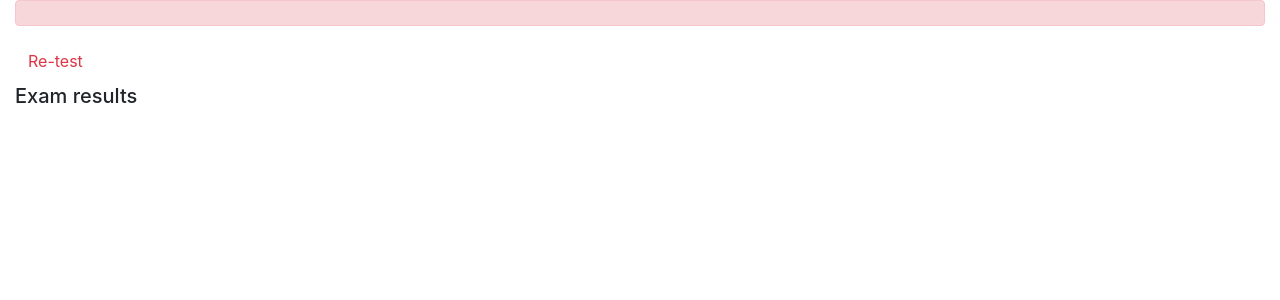
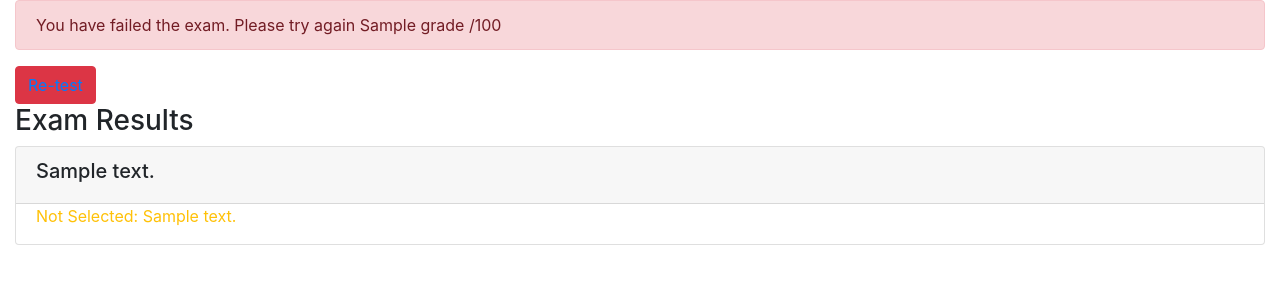
Before and after one commit to VictorRodriguezSanroman/Django-app-course, a Django app: template onlinecourse/templates/onlinecourse/exam_result_bootstrap.html in a window 1280 px wide. Shown: the part 56-356 px from the top of the page. Run offline with Django 3.2, Linux system fonts and the light colour scheme; tables that the repository leaves empty hold one stand-in row (values such as "Sample post"); the template is opened without the code that fills it: values that come from a table or form of the project are taken from there, most other values are stand-ins (such as "Sample title", 1, 10 or a date in 2020); some libraries are stand-ins or nearby versions.

Commit message:
third commit

```diff
--- a/onlinecourse/templates/onlinecourse/exam_result_bootstrap.html
+++ b/onlinecourse/templates/onlinecourse/exam_result_bootstrap.html
@@ -4,6 +4,45 @@
     <meta charset="UTF-8">
     {% load static %}
     <link rel="stylesheet" href="https://maxcdn.bootstrapcdn.com/bootstrap/4.5.2/css/bootstrap.min.css">
+
+
+    <style>
+            .custom-control-input:focus ~
+          .custom-control-label::before {
+                /* when the button is toggled off
+  it is still in focus and a violet border will appear */
+                border-color: violet !important;
+                /* box shadow is blue by default
+  but we do not want any shadow hence we have set
+  all the values as 0 */
+                box-shadow:
+                  0 0 0 0rem rgba(0, 0, 0, 0) !important;
+            }
+
+            /*sets the background color of
+          switch to violet when it is checked*/
+            .custom-control-input:checked ~
+          .custom-control-label::before {
+                border-color: violet !important;
+                background-color: violet !important;
+            }
+
+            /*sets the background color of
+          switch to violet when it is active*/
+            .custom-control-input:active ~
+          .custom-control-label::before {
+                background-color: violet !important;
+                border-color: violet !important;
+            }
+
+            /*sets the border color of switch
+          to violet when it is not checked*/
+            .custom-control-input:focus:
+          not(:checked) ~ .custom-control-label::before {
+                border-color: violet !important;
+            }
+        </style>
+
 </head>
 <body>
 
@@ -35,21 +74,91 @@
     </div>
 </nav>
 
+
 <div class="container-fluid">
     {% if grade > 80 %}
     <div class="alert alert-success">
-       <!--HINT Display passed info -->
+       <b>Congratulations, {{ user.first_name }}! </b> You have passed the exam with grade {{ grade }} /100
     </div>
         {% else %}
         <div class="alert alert-danger">
-            <!--HINT Display failed info -->
+            You have failed the exam. Please try again {{ grade }} /100
         </div>
-        <a class="btn btn-link text-danger" href="{% url 'onlinecourse:course_details' course.id %}">Re-test</a>
-        {% endif %}
+
+        <a class="btn btn-link btn-danger" role="button"
+           href="{% url 'onlinecourse:course_details' course.id %}">Re-test</a>
+
+    {% endif %}
+    <h3>Exam Results</h3>
+    {% for question in questions %}
+    <div class="card mt-1">
+        <div class="card-header"><h5>{{ question.question_text}}</h5></div>
+        {% csrf_token %}
+        <div class="form-group">
+
+        <!-- Loop over question choices -->
+           {% for choice in question.choice_set.all %}
+              {% if choice in selected_id %}
+                    {% if choice.is_correct %}
+                        {% firstof "text-success" as exam_color %}
+                        {% firstof "Correct Answer: " as exam_text %}
+                    {% else %}
+                        {% firstof "text-danger" as exam_color %}
+                        {% firstof "Wrong Answer: " as exam_text %}
+                    {% endif %}
+
+                {% else %}
+                    {% if choice.is_correct %}
+                       {% firstof "text-warning" as exam_color %}
+                       {% firstof "Not Selected: " as exam_text %}
+                    {% else %}
+                       {% firstof "" as exam_color %}
+                       {% firstof "" as exam_text %}
+                    {% endif %}
+                {% endif %}
+
+             <div class="form-check">
+                <label class="form-check-label {{exam_color}}">
+                    {{exam_text}}{{ choice.choice_text }}
+                </label>
+            </div>
+
+         <!--  End Loop over question choices   -->
+            {% endfor %}
+
+        </div>
+    </div>
+    {% endfor %}
+
+    <!--
         <div class="card-columns-vertical mt-1">
         <h5 class="">Exam results</h5>
-            <!--HINT Display exam results-->
+            <table class="table table-sm">
+               <tbody>
+                <tr>
+                  <th scope="row">Grade</th>
+                  <td>{{ grade }}</td>
+                </tr>
+                <tr>
+                  <th scope="row">Number of Good Answers</th>
+                  <td>{{ max_good }}</td>
+                </tr>
+                 <tr>
+                  <th scope="row">Number of Bad Answers</th>
+                  <td>{{ max_bad }}</td>
+                </tr>
+                <tr>
+                  <th scope="row">Number of Target Answers</th>
+                  <td>{{ max_taget }}</td>
+                </tr>
+              </tbody>
+            </table>
+
         </div>
+        -->
     </div>
+
+
+
 </body>
 </html>
--- a/onlinecourse/urls.py
+++ b/onlinecourse/urls.py
@@ -18,7 +18,8 @@ urlpatterns = [
     path('<int:course_id>/enroll/', views.enroll, name='enroll'),
 
     # <HINT> Create a route for submit view
-
+    path('<int:course_id>/submit/', views.submit, name='submission'),
     # <HINT> Create a route for show_exam_result view
+    path('course/<int:course_id>/submission/<int:submission_id>/result/', views.show_exam_result, name='result'),
 
  ] + static(settings.MEDIA_URL, document_root=settings.MEDIA_ROOT)
```
Also changed, not shown: onlinecourse/views.py (+69 -12 lines).
